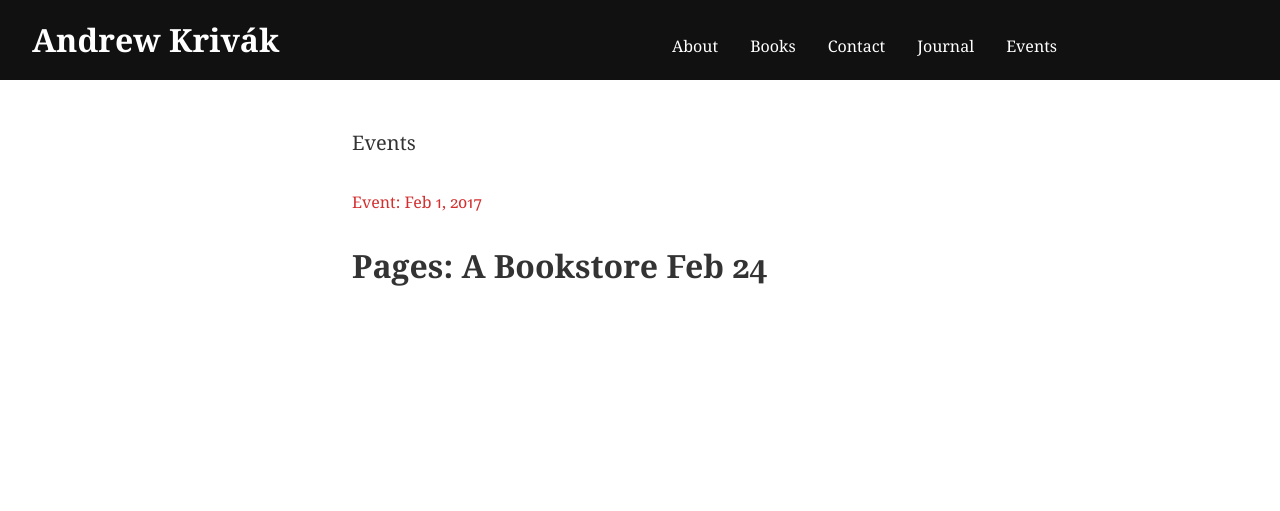
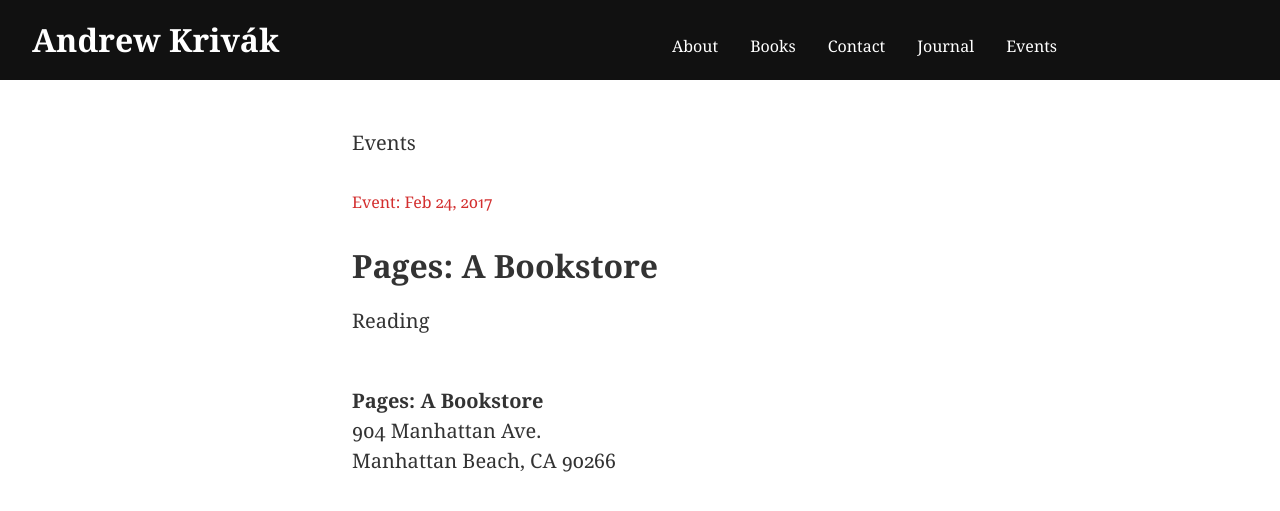
Before and after one commit to theNewDynamic/andrewkrivak.com--archive, a Jekyll site: the page built from _events/pages-a-bookstore-feb-24.md, in a window 1280 px wide and 900 px high. Shown: the top 511 px of the window. Built offline with Jekyll 4.4.1, drawn with Linux system fonts in a browser that asks for light colours.

Commit message:
Updated '_events/pages-a-bookstore-feb-24.md' via CloudCannon

```diff
--- a/_events/pages-a-bookstore-feb-24.md
+++ b/_events/pages-a-bookstore-feb-24.md
@@ -1,12 +1,15 @@
 ---
-title: 'Pages: A Bookstore Feb 24'
-start_at: 2017-02-01 12:00:00
+title: 'Pages: A Bookstore'
+start_at: 2017-02-24 19:00:00
 show_time: true
 venue:
-  name:
-  address:
-  city:
-  state:
-  zip:
-link:
+  name: 'Pages: A Bookstore'
+  address: 904 Manhattan Ave.
+  city: Manhattan Beach
+  state: CA
+  zip: '90266'
+link: 'http://www.pagesabookstore.com/'
 ---
+
+
+Reading
```
